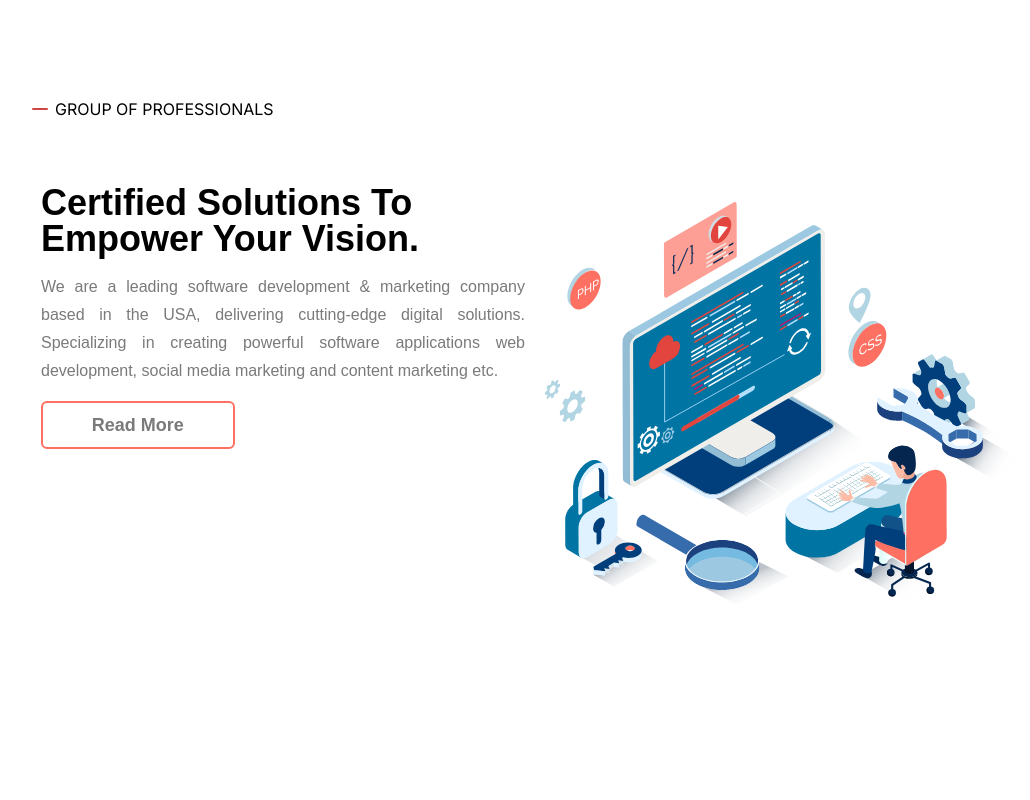
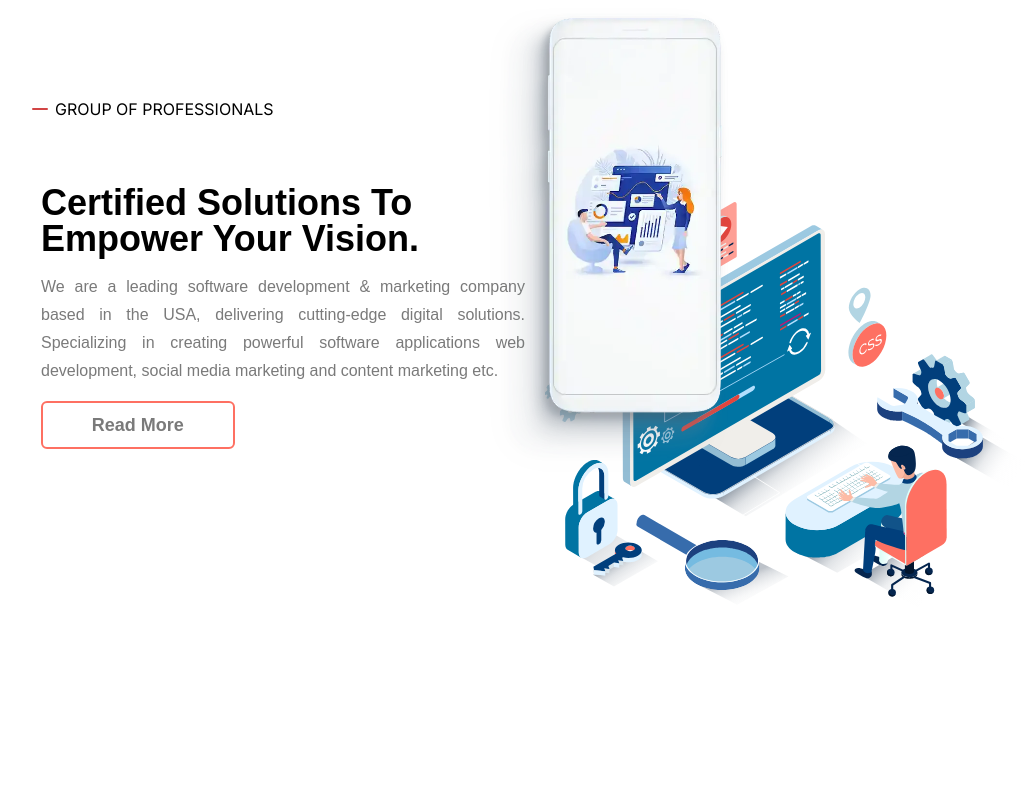
Before and after one commit to ukasha36/American-Web-Express, a Next.js app: page /Banner in a window 1280 px wide. Shown: the top 800 px of the page, without its empty margins (103-1133 px from the left). Built offline with nearby package versions, Linux system fonts and the light colour scheme.

Commit message:
picture added

```diff
--- a/src/app/Banner/page.js
+++ b/src/app/Banner/page.js
@@ -471,7 +471,16 @@ function Banner() {
           to be repudiated and annoyances accepted. The wise man therefore
           always holds in these matters to this principle of selection: he
           rejects pleasures to secure other greater pleasures, or else he
-          endures pains to avoid worse pains." Hello Hello{" "}
+          endures pains to avoid worse pains." Hello Hello
+
+
+          <Image
+              src="/img10.webp"
+              width={230}
+              height={350}
+              alt="logo "
+              className="sm:h-96 absolute sm:w-48 sm:top-52 sm:left-[3.5rem]  md:h-[29rem] md:w-60 md:top-2 md:bottom-2 md:left-[37rem]  z-10"
+            />{" "}
         </div>
         <div></div>
         <div></div>
```
